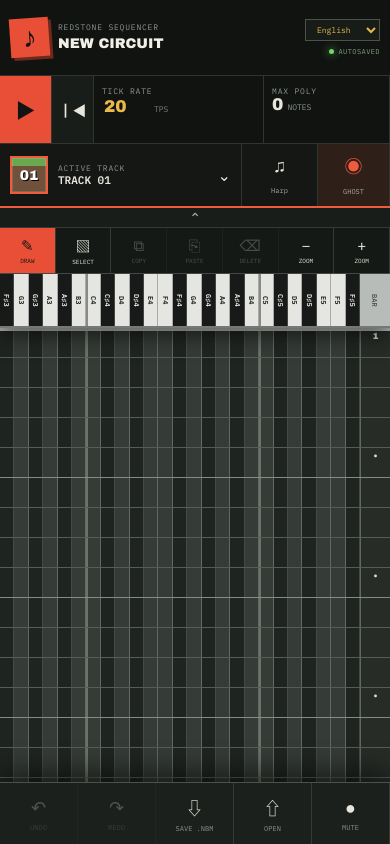
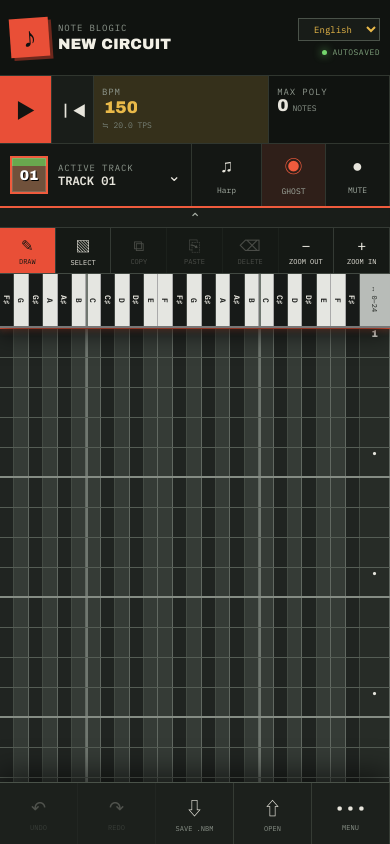
Before and after one commit to SOTA56/minecraft-note-block-maker, a React (Vite) app: page / in a window 390 px wide. Shown: the top 844 px of the page. Built offline with nearby package versions, Linux system fonts and the light colour scheme.

Commit message:
Refine mobile piano roll controls

```diff
--- a/src/App.tsx
+++ b/src/App.tsx
@@ -20,7 +20,10 @@ const INSTRUMENTS = [
   { id: 'Bit', ja: 'ビット', en: 'Bit', blockJa: 'エメラルド', blockEn: 'Emerald block', texture: 'emerald' },
   { id: 'Banjo', ja: 'バンジョー', en: 'Banjo', blockJa: '干し草の俵', blockEn: 'Hay bale', texture: 'hay' },
   { id: 'Pling', ja: 'プリン', en: 'Pling', blockJa: 'グロウストーン', blockEn: 'Glowstone', texture: 'glow' },
-  { id: 'Trumpet', ja: 'トランペット', en: 'Trumpet', blockJa: '銅ブロック', blockEn: 'Copper block', texture: 'copper' },
+  { id: 'Trumpet', ja: 'トランペット（銅）', en: 'Trumpet (copper)', blockJa: '銅ブロック', blockEn: 'Copper block', texture: 'copper' },
+  { id: 'Trumpet Exposed', ja: 'トランペット（風化）', en: 'Trumpet (exposed)', blockJa: '風化した銅ブロック', blockEn: 'Exposed copper block', texture: 'copper-exposed' },
+  { id: 'Trumpet Weathered', ja: 'トランペット（錆び）', en: 'Trumpet (weathered)', blockJa: '錆びた銅ブロック', blockEn: 'Weathered copper block', texture: 'copper-weathered' },
+  { id: 'Trumpet Oxidized', ja: 'トランペット（酸化）', en: 'Trumpet (oxidized)', blockJa: '酸化した銅ブロック', blockEn: 'Oxidized copper block', texture: 'copper-oxidized' },
 ] as const
 const PITCHES = Array.from({ length: 25 }, (_, i) => i)
 const makeTrack = (i: number): Track => ({ id: crypto.randomUUID(), name: `TRACK ${String(i + 1).padStart(2, '0')}`, instrument: INSTRUMENTS[i].id, volume: .8, color: COLORS[i], muted: false, solo: false, notes: [] })
@@ -32,6 +35,7 @@ function App() {
   const [activeId, setActiveId] = useState(project.tracks[0].id)
   const [ghosts, setGhosts] = useState(true)
   const [playingStep, setPlayingStep] = useState(-1)
+  const [playhead, setPlayhead] = useState(0)
   const [panel, setPanel] = useState<'tracks' | 'settings' | null>(null)
   const [language, setLanguage] = useState(() => navigator.language.toLowerCase().startsWith('ja') ? 'ja' : 'en')
   const [stepHeight, setStepHeight] = useState(30)
@@ -39,15 +43,23 @@ function App() {
   const [editMode, setEditMode] = useState<'input' | 'select'>('input')
   const [selection, setSelection] = useState<{ startStep: number; endStep: number; startPitch: number; endPitch: number } | null>(null)
   const [copiedNotes, setCopiedNotes] = useState<{ step: number; pitch: number }[]>([])
+  const [pitchDisplay, setPitchDisplay] = useState<'name' | 'clicks'>('name')
+  const [menuOpen, setMenuOpen] = useState(false)
   const fileRef = useRef<HTMLInputElement>(null)
-  const dragRef = useRef<{ originStep: number; originPitch: number; step: number; pitch: number; moved: boolean; existed: boolean; selecting?: boolean; group?: boolean; baseNotes?: Track['notes']; baseSelection?: NonNullable<typeof selection> } | null>(null)
+  const dragRef = useRef<{ originStep: number; originPitch: number; step: number; pitch: number; moved: boolean; existed: boolean; startX: number; startY: number; selecting?: boolean; group?: boolean; baseNotes?: Track['notes']; baseSelection?: NonNullable<typeof selection> } | null>(null)
   const active = project.tracks.find(t => t.id === activeId) ?? project.tracks[0]
   const instrument = INSTRUMENTS.find(item => item.id === active.instrument) ?? INSTRUMENTS[0]
-  const t = language === 'ja' ? {
-    autosaved: '自動保存済み', delay: '遅延', tickRate: 'ティックレート', maxPoly: '最大同時発音', notes: '音', activeTrack: '選択中のトラック', ghost: 'ゴースト', trackName: 'トラック名', instrument: '音色', volume: '音量', block: '下に置くブロック', bar: '小節'
-  } : {
-    autosaved: 'AUTOSAVED', delay: 'DELAY', tickRate: 'TICK RATE', maxPoly: 'MAX POLY', notes: 'NOTES', activeTrack: 'ACTIVE TRACK', ghost: 'GHOST', trackName: 'TRACK NAME', instrument: 'INSTRUMENT', volume: 'VOLUME', block: 'BLOCK BELOW', bar: 'BAR'
-  }
+  const copy = {
+    ja: ['自動保存済み','BPM','最大同時発音','音','選択中のトラック','ゴースト','トラック名','音色','音量','下に置くブロック','入力','範囲','コピー','貼付','削除','縮小','拡大','メニュー','全削除','ミュート'],
+    en: ['AUTOSAVED','BPM','MAX POLY','NOTES','ACTIVE TRACK','GHOST','TRACK NAME','INSTRUMENT','VOLUME','BLOCK BELOW','DRAW','SELECT','COPY','PASTE','DELETE','ZOOM OUT','ZOOM IN','MENU','CLEAR ALL','MUTE'],
+    es: ['GUARDADO','BPM','POLIFONÍA','NOTAS','PISTA ACTIVA','FANTASMA','NOMBRE','INSTRUMENTO','VOLUMEN','BLOQUE INFERIOR','DIBUJAR','SELECCIÓN','COPIAR','PEGAR','BORRAR','ALEJAR','ACERCAR','MENÚ','BORRAR TODO','SILENCIAR'],
+    fr: ['ENREGISTRÉ','BPM','POLYPHONIE','NOTES','PISTE ACTIVE','FANTÔME','NOM','INSTRUMENT','VOLUME','BLOC INFÉRIEUR','DESSINER','SÉLECTION','COPIER','COLLER','SUPPRIMER','RÉDUIRE','AGRANDIR','MENU','TOUT EFFACER','MUET'],
+    de: ['GESPEICHERT','BPM','POLYPHONIE','NOTEN','AKTIVE SPUR','GHOST','SPURNAME','INSTRUMENT','LAUTSTÄRKE','BLOCK DARUNTER','ZEICHNEN','AUSWAHL','KOPIEREN','EINFÜGEN','LÖSCHEN','VERKLEINERN','VERGRÖSSERN','MENÜ','ALLES LÖSCHEN','STUMM'],
+    zh: ['已自动保存','BPM','最大复音数','音符','当前音轨','重影','音轨名称','音色','音量','下方方块','输入','选择','复制','粘贴','删除','缩小','放大','菜单','全部清除','静音'],
+    ko: ['자동 저장됨','BPM','최대 동시 발음','음','선택 트랙','고스트','트랙 이름','악기','음량','아래 블록','입력','선택','복사','붙여넣기','삭제','축소','확대','메뉴','전체 삭제','음소거'],
+  }[language] ?? null
+  const c = copy ?? ['AUTOSAVED','BPM','MAX POLY','NOTES','ACTIVE TRACK','GHOST','TRACK NAME','INSTRUMENT','VOLUME','BLOCK BELOW','DRAW','SELECT','COPY','PASTE','DELETE','ZOOM OUT','ZOOM IN','MENU','CLEAR ALL','MUTE']
+  const t = { autosaved:c[0], bpm:c[1], maxPoly:c[2], notes:c[3], activeTrack:c[4], ghost:c[5], trackName:c[6], instrument:c[7], volume:c[8], block:c[9] }
 
   useEffect(() => { const id = window.setTimeout(() => localStorage.setItem(STORAGE, JSON.stringify(project)), 250); return () => clearTimeout(id) }, [project])
   useEffect(() => () => stopPlayback(), [])
@@ -64,24 +76,24 @@ function App() {
   const normalizedSelection = selection && { minStep: Math.min(selection.startStep, selection.endStep), maxStep: Math.max(selection.startStep, selection.endStep), minPitch: Math.min(selection.startPitch, selection.endPitch), maxPitch: Math.max(selection.startPitch, selection.endPitch) }
   const isSelected = (step: number, pitch: number) => Boolean(normalizedSelection && step >= normalizedSelection.minStep && step <= normalizedSelection.maxStep && pitch >= normalizedSelection.minPitch && pitch <= normalizedSelection.maxPitch)
   const handlePointerDown = (event: React.PointerEvent, step: number, pitch: number) => {
-    event.currentTarget.setPointerCapture(event.pointerId)
     if (editMode === 'select') {
+      event.currentTarget.setPointerCapture(event.pointerId)
       if (selection && isSelected(step, pitch) && active.notes.some(n => n.step === step && n.pitch === pitch)) {
-        dragRef.current = { originStep: step, originPitch: pitch, step, pitch, moved: false, existed: true, group: true, baseNotes: active.notes.filter(n => isSelected(n.step, n.pitch)), baseSelection: selection }
+        dragRef.current = { originStep: step, originPitch: pitch, step, pitch, moved: false, existed: true, startX:event.clientX, startY:event.clientY, group: true, baseNotes: active.notes.filter(n => isSelected(n.step, n.pitch)), baseSelection: selection }
         return
       }
       setSelection({ startStep: step, endStep: step, startPitch: pitch, endPitch: pitch })
-      dragRef.current = { originStep: step, originPitch: pitch, step, pitch, moved: false, existed: false, selecting: true }
+      dragRef.current = { originStep: step, originPitch: pitch, step, pitch, moved: false, existed: false, startX:event.clientX, startY:event.clientY, selecting: true }
       return
     }
     const existed = active.notes.some(n => n.step === step && n.pitch === pitch)
-    dragRef.current = { originStep: step, originPitch: pitch, step, pitch, moved: false, existed }
-    if (!existed) setDraggedNote(step, pitch, step, pitch)
-    previewTone(pitch, active.volume, active.instrument)
+    if (existed) event.currentTarget.setPointerCapture(event.pointerId)
+    dragRef.current = { originStep: step, originPitch: pitch, step, pitch, moved: false, existed, startX:event.clientX, startY:event.clientY }
   }
   const handlePointerMove = (event: React.PointerEvent) => {
     const drag = dragRef.current
     if (!drag) return
+    if (!drag.existed && !drag.selecting && Math.hypot(event.clientX - drag.startX, event.clientY - drag.startY) > 7) { drag.moved = true; return }
     const target = document.elementFromPoint(event.clientX, event.clientY)?.closest<HTMLElement>('[data-step][data-pitch]')
     if (!target) return
     const step = Number(target.dataset.step)
@@ -111,6 +123,10 @@ function App() {
   const handlePointerUp = () => {
     const drag = dragRef.current
     if (drag?.existed && !drag.moved && !drag.selecting) changeActiveNotes(notes => notes.filter(n => n.step !== drag.originStep || n.pitch !== drag.originPitch))
+    if (drag && !drag.existed && !drag.moved && !drag.selecting) {
+      setDraggedNote(drag.originStep, drag.originPitch, drag.originStep, drag.originPitch)
+      previewTone(drag.originPitch, active.volume, active.instrument)
+    }
     dragRef.current = null
   }
   const copySelection = () => {
@@ -122,26 +138,48 @@ function App() {
     changeActiveNotes(notes => [...notes, ...copiedNotes.map(n => ({ step: Math.min(project.steps - 1, normalizedSelection.minStep + n.step), pitch: Math.min(24, normalizedSelection.minPitch + n.pitch) }))])
   }
   const deleteSelection = () => normalizedSelection && changeActiveNotes(notes => notes.filter(n => !isSelected(n.step, n.pitch)))
-  const pitchNames = language === 'ja'
-    ? ['ファ♯3','ソ3','ソ♯3','ラ3','ラ♯3','シ3','ド4','ド♯4','レ4','レ♯4','ミ4','ファ4','ファ♯4','ソ4','ソ♯4','ラ4','ラ♯4','シ4','ド5','ド♯5','レ5','レ♯5','ミ5','ファ5','ファ♯5']
-    : ['F♯3','G3','G♯3','A3','A♯3','B3','C4','C♯4','D4','D♯4','E4','F4','F♯4','G4','G♯4','A4','A♯4','B4','C5','C♯5','D5','D♯5','E5','F5','F♯5']
+  const pitchSets: Record<string,string[]> = {
+    ja:['ファ♯','ソ','ソ♯','ラ','ラ♯','シ','ド','ド♯','レ','レ♯','ミ','ファ'],
+    es:['Fa♯','Sol','Sol♯','La','La♯','Si','Do','Do♯','Re','Re♯','Mi','Fa'],
+    fr:['Fa♯','Sol','Sol♯','La','La♯','Si','Do','Do♯','Ré','Ré♯','Mi','Fa'],
+    de:['Fis','G','Gis','A','Ais','H','C','Cis','D','Dis','E','F'],
+    zh:['升Fa','Sol','升Sol','La','升La','Si','Do','升Do','Re','升Re','Mi','Fa'],
+    ko:['파♯','솔','솔♯','라','라♯','시','도','도♯','레','레♯','미','파'],
+    en:['F♯','G','G♯','A','A♯','B','C','C♯','D','D♯','E','F'],
+  }
+  const pitchBase = pitchSets[language] ?? pitchSets.en
+  const pitchNames = PITCHES.map(p => pitchBase[p % 12])
   const isBlack = (pitch: number) => [0, 2, 4, 7, 9].includes(pitch % 12)
   const isDo = (pitch: number) => pitch % 12 === 6
-  const togglePlay = async () => { if (playingStep >= 0) { stopPlayback(); setPlayingStep(-1) } else await playProject(project, 0, setPlayingStep) }
+  const playFrom = async (step:number) => { stopPlayback(); setPlayhead(step); await playProject(project, step, current => { setPlayingStep(current); if (current >= 0) setPlayhead(current) }) }
+  const togglePlay = async () => { if (playingStep >= 0) { stopPlayback(); setPlayingStep(-1) } else await playFrom(playhead) }
+  const seekFromLabel = (event: React.PointerEvent | React.MouseEvent, step:number, play=false) => {
+    const rect = event.currentTarget.getBoundingClientRect()
+    const boundary = Math.min(project.steps - 1, step + (event.clientY - rect.top > rect.height / 2 ? 1 : 0))
+    setPlayhead(boundary)
+    if (play || playingStep >= 0) void playFrom(boundary)
+  }
   const save = () => { const blob = new Blob([JSON.stringify(project, null, 2)], { type: 'application/json' }); const a = document.createElement('a'); a.href = URL.createObjectURL(blob); a.download = `${project.title || 'untitled'}.nbm`; a.click(); URL.revokeObjectURL(a.href) }
   const load = async (file?: File) => { if (!file) return; const data = JSON.parse(await file.text()); if (data.format !== 'note-block-maker' || data.version !== 1) throw new Error('対応していない.nbmファイルです'); setProject(data); setActiveId(data.tracks[0].id) }
+  const clearAll = () => {
+    const saveFirst = window.confirm(language === 'ja' ? '全削除の前に現在のデータを保存しますか？\n「キャンセル」で保存せず次へ進みます。' : 'Save the current data before clearing?\nCancel continues without saving.')
+    if (saveFirst) save()
+    if (!window.confirm(language === 'ja' ? 'すべてのノートを削除します。この操作は取り消せません。よろしいですか？' : 'Delete every note? This cannot be undone.')) return
+    setProject(p => ({ ...p, tracks:p.tracks.map(track => ({...track, notes:[]})) })); setSelection(null); setPlayhead(0); setMenuOpen(false)
+  }
+  const bpm = Math.round(project.tickRate * 7.5)
 
   return <main className="app">
     <div className={`control-panel ${controlsOpen ? '' : 'collapsed'}`}>
     <header className="topbar">
-      <div className="brand"><span className="brand-mark">♪</span><div><small>REDSTONE SEQUENCER</small><input value={project.title} onChange={e => setProject(p => ({ ...p, title: e.target.value.toUpperCase() }))} aria-label="曲名" /></div></div>
+      <div className="brand"><span className="brand-mark">♪</span><div><small>{language === 'ja' ? '音ブロジック' : 'NOTE BLOGIC'}</small><input value={project.title} onChange={e => setProject(p => ({ ...p, title: e.target.value.toUpperCase() }))} aria-label="曲名" /></div></div>
       <div className="top-actions"><select className="language" value={language} onChange={e => setLanguage(e.target.value)} aria-label="Language"><option value="ja">日本語</option><option value="en">English</option><option value="es">Español</option><option value="fr">Français</option><option value="de">Deutsch</option><option value="zh">中文</option><option value="ko">한국어</option></select><div className="status"><span className="live-dot" /> {t.autosaved}</div></div>
     </header>
 
     <section className="transport">
       <button className="play" onClick={togglePlay} aria-label={playingStep >= 0 ? '停止' : '再生'}>{playingStep >= 0 ? '■' : '▶'}</button>
-      <button onClick={() => { stopPlayback(); setPlayingStep(-1) }} aria-label="先頭へ">┃◀</button>
-      <label className="tick"><small>{t.tickRate}</small><input type="number" min="1" max="1000" value={project.tickRate} onChange={e => setProject(p => ({ ...p, tickRate: Math.max(1, +e.target.value) }))} /><span>TPS</span></label>
+      <button onClick={() => { stopPlayback(); setPlayingStep(-1); setPlayhead(0) }} aria-label="先頭へ">┃◀</button>
+      <label className={`tick bpm ${bpm < 150 ? 'slow' : bpm > 150 ? 'fast' : 'standard'}`}><small>{t.bpm}</small><input type="number" min="8" max="7500" value={bpm} onChange={e => setProject(p => ({ ...p, tickRate: Math.max(.1, +e.target.value / 7.5) }))} /><span>≒ {(Math.round(project.tickRate * 10) / 10).toFixed(1)} TPS</span></label>
       <div className={`poly ${polyphony > 9 ? 'warn' : ''}`}><small>{t.maxPoly}</small><strong>{polyphony}<em>{t.notes}</em></strong></div>
     </section>
 
@@ -149,40 +187,42 @@ function App() {
       <button className="track-main" onClick={() => setPanel(panel === 'tracks' ? null : 'tracks')}><span className={`block-chip ${instrument.texture}`}>{String(project.tracks.indexOf(active) + 1).padStart(2, '0')}</span><span><small>{t.activeTrack}</small><strong>{active.name}</strong></span><b>⌄</b></button>
       <button onClick={() => setPanel(panel === 'settings' ? null : 'settings')}><span>♫</span><small>{language === 'ja' ? instrument.ja : instrument.en}</small></button>
       <button className={ghosts ? 'on' : ''} onClick={() => setGhosts(!ghosts)}><span>◉</span><small>{t.ghost}</small></button>
+      <button onClick={() => updateTrack({ muted: !active.muted })} className={active.muted ? 'danger' : ''}><span>{active.muted ? '×' : '●'}</span><small>{c[19]}</small></button>
     </section>
 
-    {panel === 'tracks' && <div className="drawer track-list">{project.tracks.map((track, i) => <button key={track.id} className={track.id === activeId ? 'selected' : ''} onClick={() => { setActiveId(track.id); setPanel(null) }}><i style={{ background: track.color }} /> <b>{String(i + 1).padStart(2, '0')}</b><span>{track.name}</span><small>{track.notes.length} NOTES</small></button>)}</div>}
+    {panel === 'tracks' && <div className="drawer track-list">{project.tracks.map((track, i) => <button key={track.id} className={track.id === activeId ? 'selected' : ''} onClick={() => { setActiveId(track.id); setPanel(null) }}><i style={{ background: track.color }} /> <b>{String(i + 1).padStart(2, '0')}</b><span>{track.name}</span><small>{track.notes.length} NOTES {track.muted ? ' · MUTE' : ''}</small></button>)}</div>}
     {panel === 'settings' && <div className="drawer settings"><label>{t.trackName}<input value={active.name} onChange={e => updateTrack({ name: e.target.value.toUpperCase() })} /></label><label>{t.instrument}<select value={active.instrument} onChange={e => updateTrack({ instrument: e.target.value })}>{INSTRUMENTS.map(x => <option key={x.id} value={x.id}>{language === 'ja' ? x.ja : x.en} — {language === 'ja' ? x.blockJa : x.blockEn}</option>)}</select></label><div className="block-guide"><i className={`block-preview ${instrument.texture}`} /><span><small>{t.block}</small><b>{language === 'ja' ? instrument.blockJa : instrument.blockEn}</b></span></div><label>{t.volume} <b>{Math.round(active.volume * 100)}</b><input type="range" min="0" max="1" step=".01" value={active.volume} onChange={e => updateTrack({ volume: +e.target.value })} /></label></div>}
     <button className="panel-toggle" onClick={() => setControlsOpen(!controlsOpen)} aria-label={controlsOpen ? '操作パネルを収納' : '操作パネルを表示'}>{controlsOpen ? '⌃' : '⌄'}</button>
     <nav className="edit-tools">
-      <button className={editMode === 'input' ? 'active' : ''} onClick={() => setEditMode('input')}>✎<small>{language === 'ja' ? '入力' : 'DRAW'}</small></button>
-      <button className={editMode === 'select' ? 'active' : ''} onClick={() => setEditMode('select')}>▧<small>{language === 'ja' ? '範囲' : 'SELECT'}</small></button>
-      <button onClick={copySelection} disabled={!normalizedSelection}>⧉<small>{language === 'ja' ? 'コピー' : 'COPY'}</small></button>
-      <button onClick={pasteSelection} disabled={!copiedNotes.length || !normalizedSelection}>⎘<small>{language === 'ja' ? '貼付' : 'PASTE'}</small></button>
-      <button onClick={deleteSelection} disabled={!normalizedSelection}>⌫<small>{language === 'ja' ? '削除' : 'DELETE'}</small></button>
-      <button onClick={() => setStepHeight(h => Math.max(22, h - 4))}>−<small>{language === 'ja' ? '縮小' : 'ZOOM'}</small></button>
-      <button onClick={() => setStepHeight(h => Math.min(64, h + 4))}>+<small>{language === 'ja' ? '拡大' : 'ZOOM'}</small></button>
+      <button className={editMode === 'input' ? 'active' : ''} onClick={() => setEditMode('input')}>✎<small>{c[10]}</small></button>
+      <button className={editMode === 'select' ? 'active' : ''} onClick={() => setEditMode('select')}>▧<small>{c[11]}</small></button>
+      <button onClick={copySelection} disabled={!normalizedSelection}>⧉<small>{c[12]}</small></button>
+      <button onClick={pasteSelection} disabled={!copiedNotes.length || !normalizedSelection}>⎘<small>{c[13]}</small></button>
+      <button onClick={deleteSelection} disabled={!normalizedSelection}>⌫<small>{c[14]}</small></button>
+      <button onClick={() => setStepHeight(h => Math.max(6, h - 4))}>−<small>{c[15]}</small></button>
+      <button onClick={() => setStepHeight(h => Math.min(30, h + 4))}>+<small>{c[16]}</small></button>
     </nav>
 
-    <div className="pitch-head">{PITCHES.map(p => <b key={p} className={`${isBlack(p) ? 'black' : 'white'} ${isDo(p) ? 'do' : ''}`}>{pitchNames[p]}</b>)}<span>{t.bar}</span></div>
+    <div className="pitch-head">{PITCHES.map(p => <b key={p} className={`${isBlack(p) ? 'black' : 'white'} ${isDo(p) ? 'do' : ''}`}>{pitchDisplay === 'name' ? pitchNames[p] : p}</b>)}<button onClick={() => setPitchDisplay(v => v === 'name' ? 'clicks' : 'name')} aria-label="音名とクリック数を切替">{pitchDisplay === 'name' ? '↔ 0–24' : '↔ ♪'}</button></div>
     </div>
     <section className={`roll ${editMode}`} aria-label="縦方向ピアノロール" style={{ '--step-height': `${stepHeight}px` } as React.CSSProperties} onPointerMove={handlePointerMove} onPointerUp={handlePointerUp} onPointerCancel={handlePointerUp}>
-      {Array.from({ length: project.steps }, (_, step) => <div className={`step ${step % 16 === 0 ? 'bar' : step % 4 === 0 ? 'beat' : ''} ${playingStep === step ? 'playing' : ''}`} key={step}>
+      {Array.from({ length: project.steps }, (_, step) => <div className={`step ${step % 16 === 0 ? 'bar' : step % 4 === 0 ? 'beat' : ''} ${playingStep === step ? 'playing' : ''} ${playhead === step ? 'playhead' : ''}`} key={step}>
         {PITCHES.map(pitch => {
           const own = active.notes.some(n => n.step === step && n.pitch === pitch)
           const ghost = ghosts && project.tracks.find(t => t.id !== activeId && t.notes.some(n => n.step === step && n.pitch === pitch))
-          return <button key={pitch} data-step={step} data-pitch={pitch} onPointerDown={e => handlePointerDown(e, step, pitch)} className={`${isBlack(pitch) ? 'black-key' : 'white-key'} ${isDo(pitch) ? 'do' : ''} ${own ? 'note' : ghost ? 'ghost' : ''} ${isSelected(step,pitch) ? 'selected-cell' : ''}`} style={own ? { '--note': active.color } as React.CSSProperties : ghost ? { '--note': ghost.color } as React.CSSProperties : undefined} aria-label={`${pitchNames[pitch]}, ${t.bar} ${Math.floor(step / 16) + 1}`} />
+          return <button key={pitch} data-step={step} data-pitch={pitch} onPointerDown={e => handlePointerDown(e, step, pitch)} className={`${isBlack(pitch) ? 'black-key' : 'white-key'} ${isDo(pitch) ? 'do' : ''} ${own ? 'note' : ghost ? 'ghost' : ''} ${isSelected(step,pitch) ? 'selected-cell' : ''}`} style={own ? { '--note': active.color } as React.CSSProperties : ghost ? { '--note': ghost.color } as React.CSSProperties : undefined} aria-label={`${pitchNames[pitch]}, ${language === 'ja' ? '小節' : 'bar'} ${Math.floor(step / 16) + 1}`} />
         })}
-        <span className="step-label">{step % 16 === 0 ? `${step / 16 + 1}` : step % 4 === 0 ? '•' : ''}</span>
+        <button className="step-label" onPointerDown={e => seekFromLabel(e, step)} onDoubleClick={e => seekFromLabel(e, step, true)}>{step % 16 === 0 ? `${step / 16 + 1}` : step % 4 === 0 ? '•' : ''}</button>
       </div>)}
     </section>
 
     <footer className="dock">
       <button aria-label="元に戻す" disabled>↶<small>UNDO</small></button><button aria-label="やり直す" disabled>↷<small>REDO</small></button>
       <button onClick={save}>⇩<small>SAVE .NBM</small></button><button onClick={() => fileRef.current?.click()}>⇧<small>OPEN</small></button>
-      <button onClick={() => updateTrack({ muted: !active.muted })} className={active.muted ? 'danger' : ''}>{active.muted ? '×' : '●'}<small>MUTE</small></button>
+      <button onClick={() => setMenuOpen(!menuOpen)}>•••<small>{c[17]}</small></button>
       <input ref={fileRef} hidden type="file" accept=".nbm,application/json" onChange={e => load(e.target.files?.[0]).catch(err => alert(err.message))} />
     </footer>
+    {menuOpen && <div className="more-menu"><button className="danger" onClick={clearAll}>⌫ <span>{c[18]}</span></button></div>}
   </main>
 }
 export default App
```
Also changed, not shown: src/styles.css.
